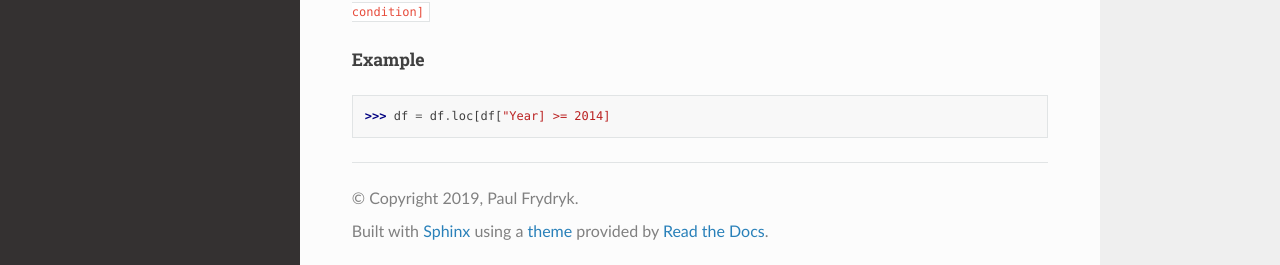
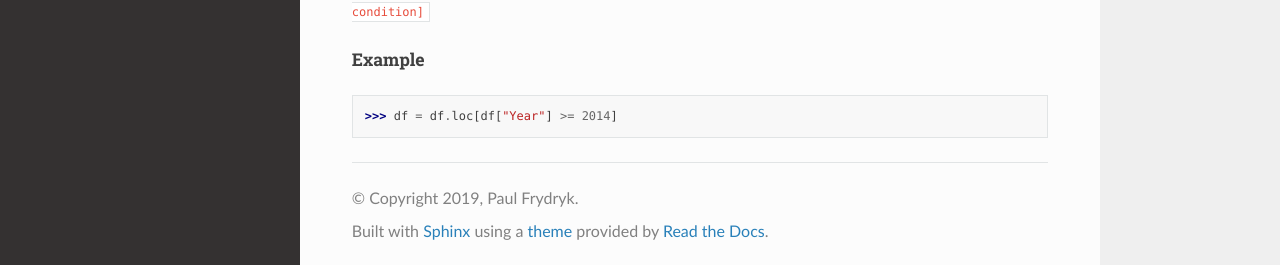
Before and after one commit to paulfryy/Actuarial_Optimization, a Sphinx documentation site: the page built from docs/source/Setup.rst, in a window 1280 px wide and 900 px high, scrolled down 691 px. Shown: the part 632-897 px from the top of the window. Built offline with Sphinx 7.4.7 and the Read the Docs theme 2.0.0, drawn with Linux system fonts in a browser that asks for light colours.

```diff
--- a/docs/source/Setup.rst
+++ b/docs/source/Setup.rst
@@ -61,4 +61,4 @@ Example
 
 .. code-block:: python
 
-       >>> df = df.loc[df["Year] >= 2014]
+       >>> df = df.loc[df["Year"] >= 2014]
```
